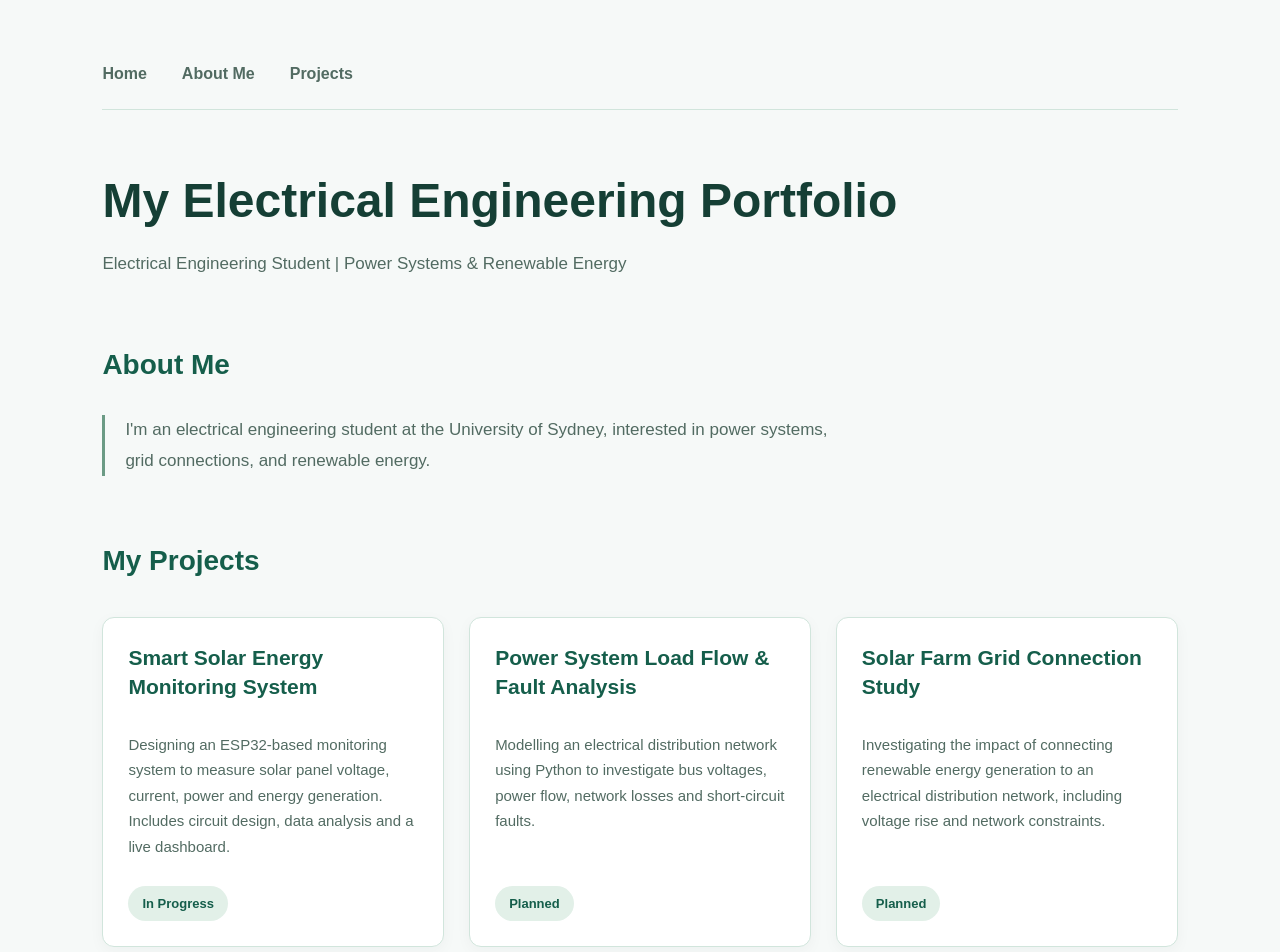
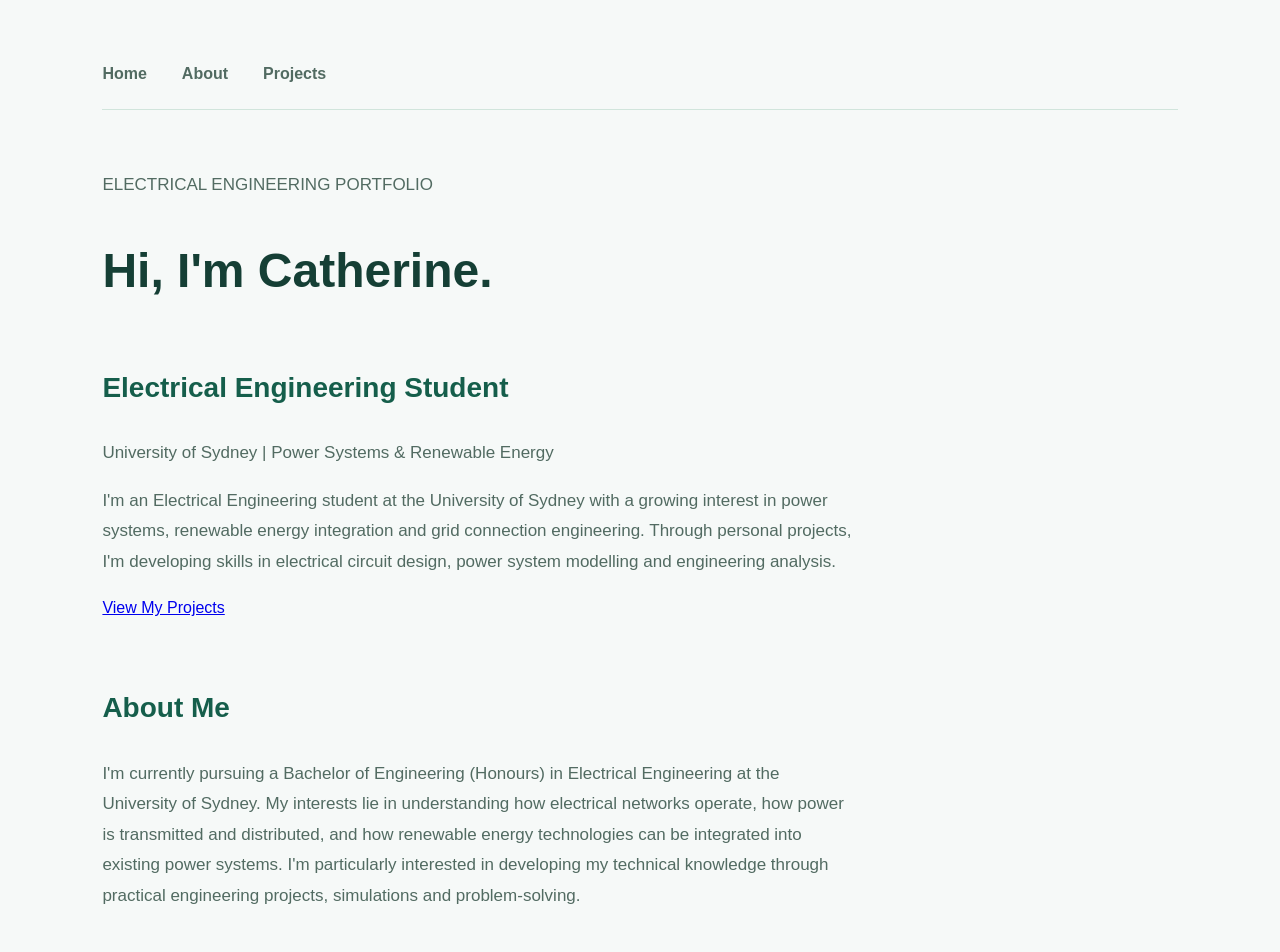
Before and after one commit to catherineelle/engineering-portfolio-, a plain HTML site: page index.html in a window 1280 px wide. Shown: the top 952 px of the page. Drawn offline with Linux system fonts and the light colour scheme.

Commit message:
Update index.html

```diff
--- a/index.html
+++ b/index.html
@@ -1,10 +1,12 @@
 
 <!DOCTYPE html>
 <html lang="en">
+
 <head>
   <meta charset="UTF-8">
   <meta name="viewport" content="width=device-width, initial-scale=1.0">
-  <title>Electrical Engineering Portfolio</title>
+  <meta name="description" content="Catherine Ngo's Electrical Engineering Portfolio - Power Systems, Grid Connection and Renewable Energy.">
+  <title>Catherine Ngo | Electrical Engineering Portfolio</title>
   <link rel="stylesheet" href="style.css">
 </head>
 
@@ -13,65 +15,123 @@
   <!-- Navigation Bar -->
   <nav>
     <a href="#home">Home</a>
-    <a href="#about">About Me</a>
+    <a href="#about">About</a>
     <a href="#projects">Projects</a>
   </nav>
 
   <!-- Home Section -->
-  <h1 id="home">My Electrical Engineering Portfolio</h1>
-  <p>Electrical Engineering Student | Power Systems & Renewable Energy</p>
+  <section id="home" class="hero">
+
+    <p class="hero-label">
+      ELECTRICAL ENGINEERING PORTFOLIO
+    </p>
+
+    <h1>Hi, I'm Catherine.</h1>
+
+    <h2>Electrical Engineering Student</h2>
+
+    <p class="hero-subtitle">
+      University of Sydney | Power Systems & Renewable Energy
+    </p>
+
+    <p class="hero-description">
+      I'm an Electrical Engineering student at the University
+      of Sydney with a growing interest in power systems,
+      renewable energy integration and grid connection engineering.
+      Through personal projects, I'm developing skills in electrical
+      circuit design, power system modelling and engineering analysis.
+    </p>
+
+    <a href="#projects" class="hero-button">
+      View My Projects
+    </a>
+
+  </section>
 
   <!-- About Me Section -->
-  <h2 id="about">About Me</h2>
+  <section id="about">
+
+    <h2>About Me</h2>
+
     <p>
-    I'm an electrical engineering student at the University of Sydney,
-    interested in power systems, grid connections, and renewable energy.
+      I'm currently pursuing a Bachelor of Engineering
+      (Honours) in Electrical Engineering at the University
+      of Sydney.
+
+      My interests lie in understanding how electrical
+      networks operate, how power is transmitted and
+      distributed, and how renewable energy technologies
+      can be integrated into existing power systems.
+
+      I'm particularly interested in developing my technical
+      knowledge through practical engineering projects,
+      simulations and problem-solving.
     </p>
 
-  <!-- Projects Section -->
+  </section>
 
   <!-- Projects Section -->
   <section id="projects">
+
     <h2>My Projects</h2>
 
     <div class="project-container">
 
       <!-- Project 1 -->
       <div class="project-card">
+
         <h3>Smart Solar Energy Monitoring System</h3>
+
         <p>
-        Designing an ESP32-based monitoring system to measure
-        solar panel voltage, current, power and energy generation.
-        Includes circuit design, data analysis and a live dashboard.
+          Developing an ESP32-based monitoring system to
+          measure solar panel voltage, current, power
+          and energy generation.
+
+          The project incorporates circuit design,
+          electrical measurements, data analysis
+          and a live monitoring dashboard.
         </p>
+
         <span class="project-status">In Progress</span>
+
       </div>
 
       <!-- Project 2 -->
       <div class="project-card">
+
         <h3>Power System Load Flow & Fault Analysis</h3>
+
         <p>
-        Modelling an electrical distribution network using Python
-        to investigate bus voltages, power flow, network losses
-        and short-circuit faults.
+          A planned power system modelling project using
+          Python to investigate bus voltages, power flow,
+          transmission losses and short-circuit faults
+          in an electrical distribution network.
         </p>
+
         <span class="project-status">Planned</span>
+
       </div>
 
       <!-- Project 3 -->
       <div class="project-card">
+
         <h3>Solar Farm Grid Connection Study</h3>
+
         <p>
-        Investigating the impact of connecting renewable energy
-        generation to an electrical distribution network,
-        including voltage rise and network constraints.
+          A planned engineering study investigating
+          the impact of renewable energy generation
+          on electrical distribution networks,
+          including voltage rise, power flow
+          and network constraints.
         </p>
+
         <span class="project-status">Planned</span>
+
       </div>
 
     </div>
+
   </section>
-
 
 </body>
 </html>
```
Lines whose indentation alone changed are shown as unchanged.
